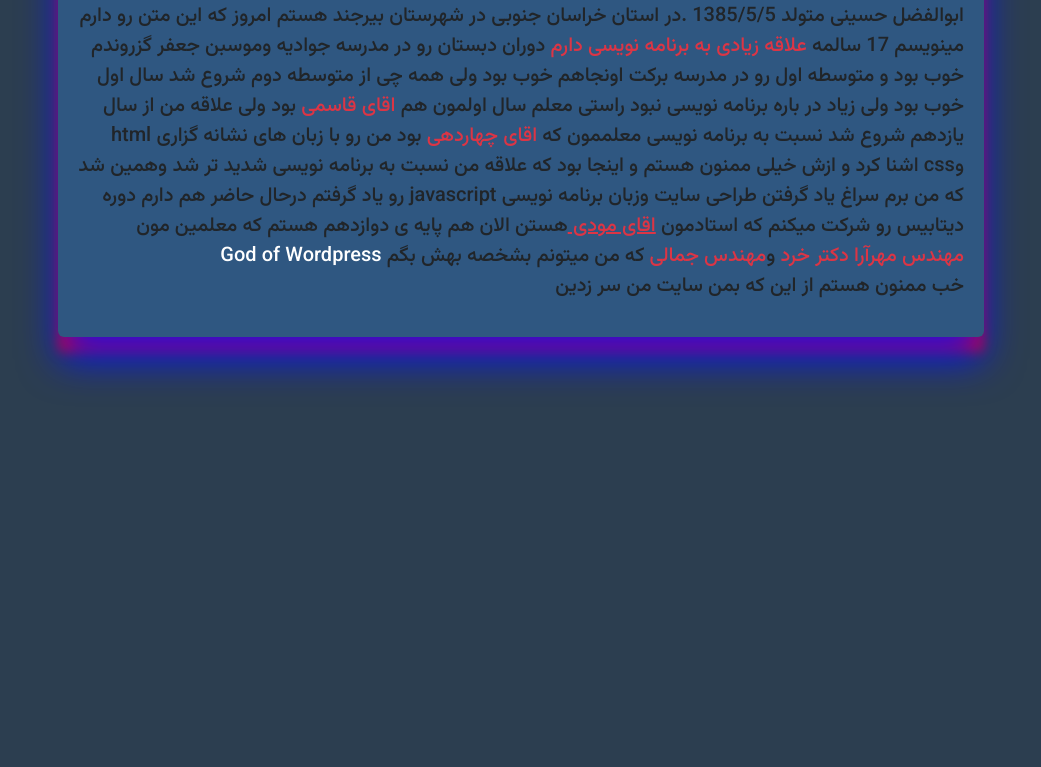
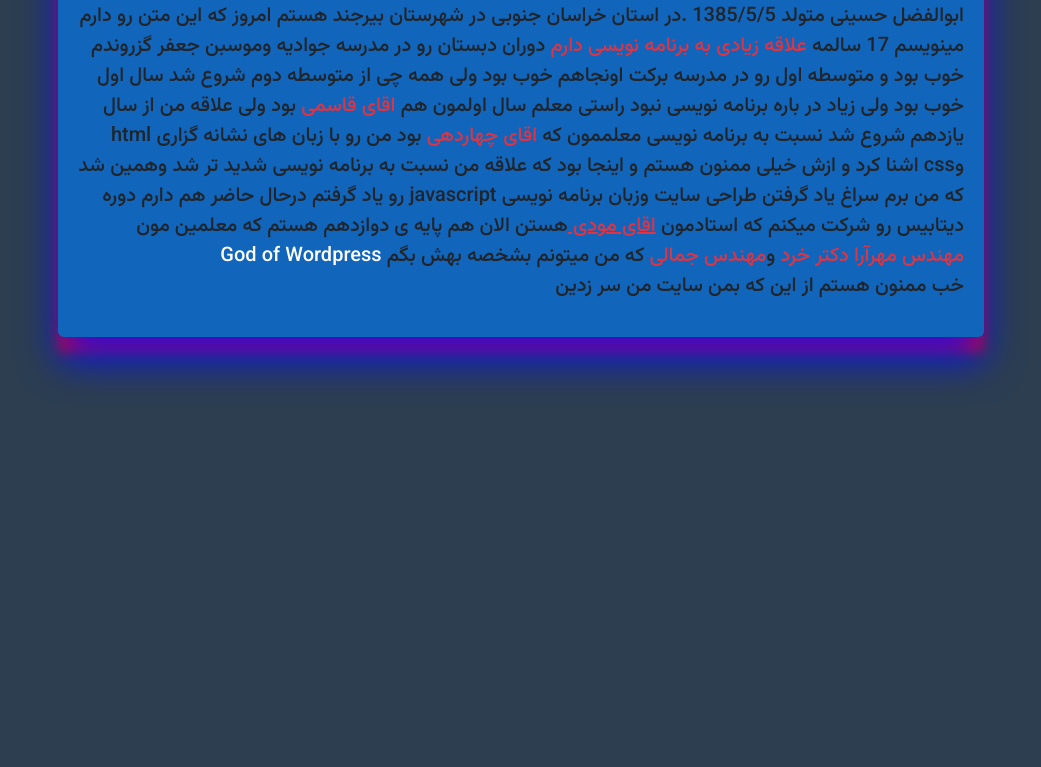
Before and after one commit to abolfazlhosinii/abolfazlhosinii.githup.io, a plain HTML site: page index.html in a window 1280 px wide. Shown: the part 333-1100 px from the top of the page, without its empty margins (214-1255 px from the left). Drawn offline with nearby package versions, Linux system fonts and the light colour scheme.

Commit message:
Changes1

```diff
--- a/Main/css/stayle1.css
+++ b/Main/css/stayle1.css
@@ -33,7 +33,7 @@
 /* start beugrafi */
 .css1box{
     box-shadow: rgba(0, 17, 255, 0.836) 0px 24px 38px, rgb(255, 0, 0) 0px 15px 12px;
-    background-color: #3584d35e;
+    background-color: #007ffd9c;
     padding: 20px;
     margin-top: 50px;
 }
```
